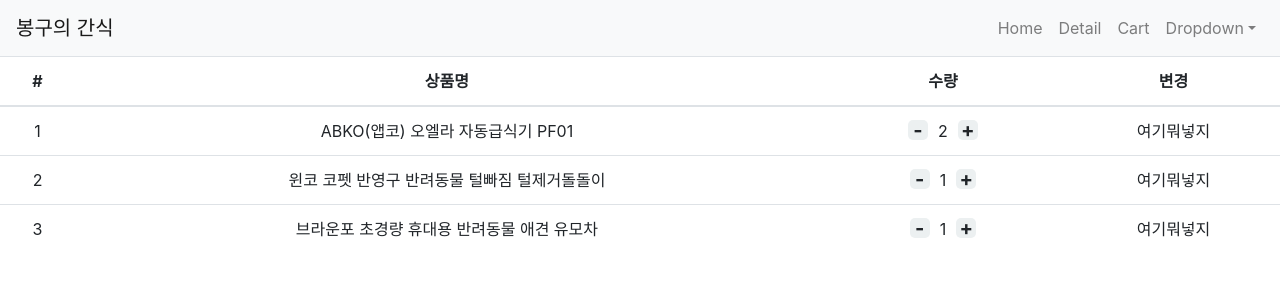
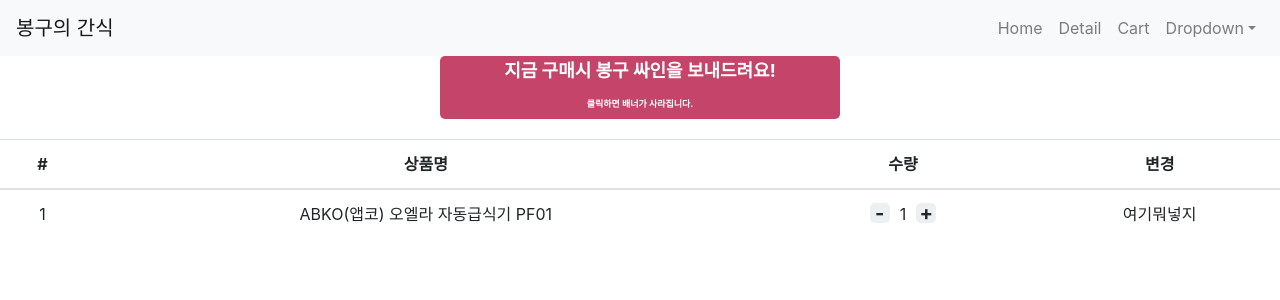
Before and after one commit to daisy0y/react-shopping-mall, a React (Create React App) app: page /cart in a window 1280 px wide. Shown: the top 300 px of the page. Built offline with nearby package versions, Linux system fonts and the light colour scheme.

Commit message:
edit cart

```diff
--- a/src/assets/Detail.scss
+++ b/src/assets/Detail.scss
@@ -22,6 +22,26 @@
 
 }
 
+.cart-alert{
+    p{
+
+
+    }
+    em{
+      font-style: normal;
+      font-size: 9px;
+      display: inline-block;
+
+
+    }
+    line-height: 30px;
+    animation: none;
+    height: auto;
+    cursor: pointer;
+
+  @extend .detail-alert
+}
+
 @keyframes alertColor{
 
     to{
--- a/src/component/Cart.js
+++ b/src/component/Cart.js
@@ -6,7 +6,18 @@ import { connect } from "react-redux";
 function Cart(props){
 
     return(
-    <>
+    <>{
+        props.alertState ?
+     <div onClick={()=>{props.dispatch({type:'close'})}} className="cart-alert">
+            <p>
+                지금 구매시 봉구 싸인을 보내드려요!<br></br>
+                <em>클릭하면 배너가 사라집니다.</em>
+            </p>
+
+        </div>
+        :
+        null
+        }
     <Table responsive="sm">
         <thead>
         <tr>
@@ -21,12 +32,12 @@ function Cart(props){
             {props.store.map((cart,i)=>{
                 return(
                        <tr key={i}>
-                        <td>{cart.id+1}</td>
+                        <td>{i+1}</td>
                         <td>{cart.name}</td>
                         <td>
-                            <span onClick={()=>{props.dispatch({type:'decrease'})}} className="cart-sign"> - </span>
+                            <span onClick={()=>{props.dispatch({type:'decrease',payload:cart.id})}} className="cart-sign"> - </span>
                             {cart.quan}
-                            <span onClick={()=>{props.dispatch({type:'increase'})}} className="cart-sign"> + </span></td>
+                            <span onClick={()=>{props.dispatch({type:'increase',payload:cart.id})}} className="cart-sign"> + </span></td>
                         <td>여기뭐넣지</td>
                        </tr>
                        )
@@ -43,7 +54,9 @@ function Cart(props){
 
 function storeToProps(state){
     return {
-        store:state
+        store:state.reducer,
+        alertState:state.reducer2
+
     }
 }
 
--- a/src/component/Detail.js
+++ b/src/component/Detail.js
@@ -3,6 +3,7 @@ import { useHistory,useParams } from 'react-router-dom';
 import { Nav} from 'react-bootstrap'
 import '../assets/Detail.scss'
 import {CSSTransition} from 'react-transition-group'
+import { connect } from 'react-redux';
 
 
 function Detail(props) {
@@ -35,11 +36,16 @@ function Detail(props) {
                 <h4 className="pt-5">{props.item[props.item[id].id].title}</h4>
                 <p>{props.item[id].content}</p>
                 <p>{props.item[id].price}원</p>
+
                <Info stock={props.stock[id]} setStock={props.setStock}></Info>
+
                 <button className="btn btn-success" onClick={()=>{
-                    let a = [...props.stock];
-                    a[id] = a[id]-1
-                    props.setStock(a)
+                    let stockCount = [...props.stock];
+                    stockCount[id] = stockCount[id]-1
+                    props.setStock(stockCount);
+                    props.dispatch({type:'addCart',
+                    payload:{id:props.store[id].id+1,name:props.item[props.item[id].id].title,quan:1}})
+                    history.push('/cart')
 
                 }}>주문하기</button>
                 <button onClick={()=>{
@@ -83,4 +89,12 @@ function Info(props){
 }
 
 
-export default Detail;
+function storeToProps(state){
+    return {
+        store:state.reducer,
+        alertState:state.reducer2
+
+    }
+}
+
+export default connect(storeToProps)(Detail)
--- a/src/index.js
+++ b/src/index.js
@@ -5,35 +5,52 @@ import App from './App';
 import reportWebVitals from './reportWebVitals';
 import { BrowserRouter } from 'react-router-dom' ;
 import { Provider } from 'react-redux';
-import { createStore } from 'redux';
+import { combineReducers, createStore } from 'redux';
 
+
+function reducer2(state = true , action){
+  if( action.type === 'close'){
+
+    return false;
+  }else{
+    return state;
+  }
+}
 
 let baseState =  [{
   id:0,
   name:'ABKO(앱코) 오엘라 자동급식기 PF01',
-  quan:2
-},{
-  id:1,
-  name:'윈코 코펫 반영구 반려동물 털빠짐 털제거돌돌이',
-  quan:1
-},{
-  id:2,
-  name:'브라운포 초경량 휴대용 반려동물 애견 유모차',
   quan:1
 }]
 
 
 function reducer(state = baseState , action){
-  if( action.type==='increase'){
+  if(action.type === 'addCart'){
+
+    let find = state.findIndex((a)=>{return a.id === action.payload.id});
+
+    if( find >= 0){
+      let copy = [...state];
+      copy[find].quan++;
+      return copy
+
+
+    }else{
+      let copy = [...state];
+      copy.push(action.payload);
+      return copy;
+    }
+
+  }else if( action.type==='increase'){
     let copy = [...state];
-    copy[0].quan++;
+    copy[action.payload].quan++;
     return copy
   }else if(action.type==='decrease'){
     let copy = [...state];
-    copy[0].quan--;
-    if(copy[0].quan < 0 ){
+    copy[action.payload].quan--;
+    if(copy[action.payload].quan < 0 ){
       alert('최소 갯수 입니다.')
-      copy[0].quan++;
+      copy[action.payload].quan++;
     }
     return copy
   }
@@ -42,8 +59,9 @@ function reducer(state = baseState , action){
   }
 }
 
+// 여러개의 reducer 추가시 combineReducers import 후 아래와 같이 등록
+let store = createStore(combineReducers({reducer,reducer2}));
 
-let store = createStore(reducer);
 ReactDOM.render(
     <BrowserRouter>
       <Provider store={store}>
```
